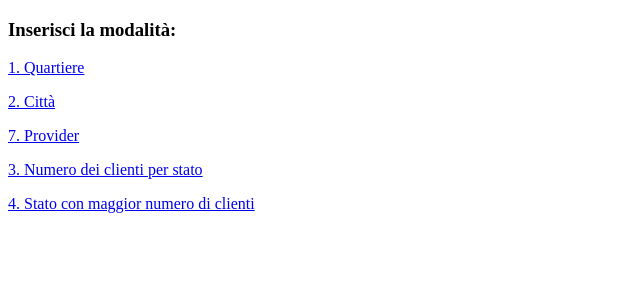
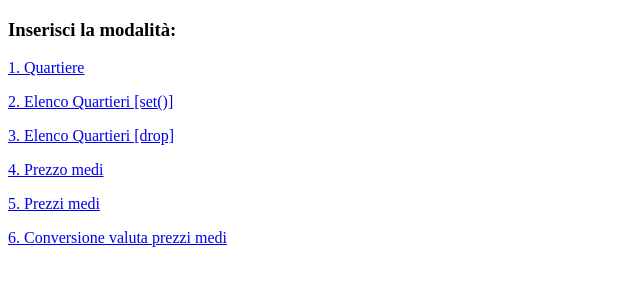
Before and after one commit to PolisenoRiccardo/Verifica-pandas_geopandas_flask, a Flask app: page / in a window 1280 px wide. Shown: the top 300 px of the page, without its empty margins (0-640 px from the left). Run offline with Flask 3, Linux system fonts and the light colour scheme; parts of the project's set-up code (start-up, migrations or seed data) failed here and were passed over.

Commit message:
notebook trasposto

```diff
--- a/app.py
+++ b/app.py
@@ -31,7 +31,7 @@ def elencodrop():
 
 @app.route('/prezzo', methods=['GET'])
 def prezzo():
-    return render_template('input1.html')
+    return render_template('input2.html')
 
 @app.route('/risultatoprezzo', methods=['GET'])
 def risultatoprezzo():
@@ -46,5 +46,17 @@ def prezzi():
     prezziQuartieri['media'] = prezziQuartieri // numeroPrezzi
     return render_template('risultato.html',  table = prezziQuartieri['media'].to_html() )
 
+@app.route('/prezziremake', methods=['GET'])
+def prezziremake():
+    return render_template('input3.html')
+
+@app.route('/risultatoprezziremake', methods=['GET'])
+def risultatoprezziremake():
+    def conversione(prezzo=1, tasso=1):
+        return prezzo * tasso
+    tassodiConversione = request.args.get('tassoconversione')
+    tassodiConversione = float(tassodiConversione)
+    prezziQuartieri['mediaConvertito'] = conversione(prezziQuartieri['media'], tassodiConversione)
+    return render_template('risultato.html',  table = prezziQuartieri['mediaConvertito'].to_html() )
 if __name__ == '__main__':
   app.run(host='0.0.0.0', port=32245, debug=True)
--- a/templates/home.html
+++ b/templates/home.html
@@ -7,9 +7,10 @@
 <body>
     <h3>Inserisci la modalità: </h3>
     <a href="/quartiere"><p>1. Quartiere</p></a>
-    <a href="/citta"><p>2. Città</p></a>
-    <a href="/provider"><p>7. Provider</p></a>
-    <a href="/numeroclienti"><p>3. Numero dei clienti per stato</p></a>
-    <a href="/statoclienti"><p>4. Stato con maggior numero di clienti</p></a>
+    <a href="/elencoset"><p>2. Elenco Quartieri [set()]</p></a>
+    <a href="/elencodrop"><p>3. Elenco Quartieri [drop]</p></a>
+    <a href="/prezzo"><p>4. Prezzo medi</p></a>
+    <a href="/prezzi"><p>5. Prezzi medi</p></a>
+    <a href="/prezziremake"><p>6. Conversione valuta prezzi medi</p></a>
 </body>
 </html>
```
Also changed, not shown: templates/input2.html (added, +13 -0 lines), templates/input3.html (added, +13 -0 lines).
